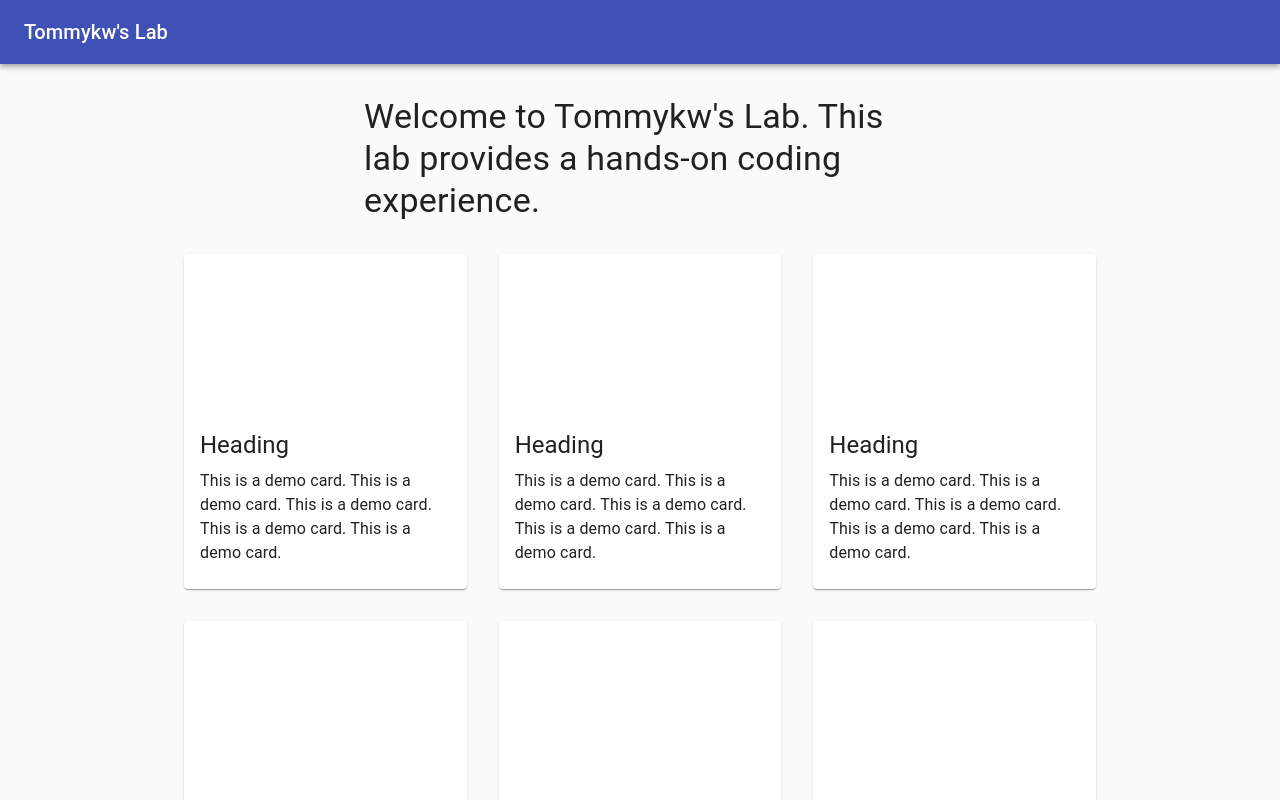
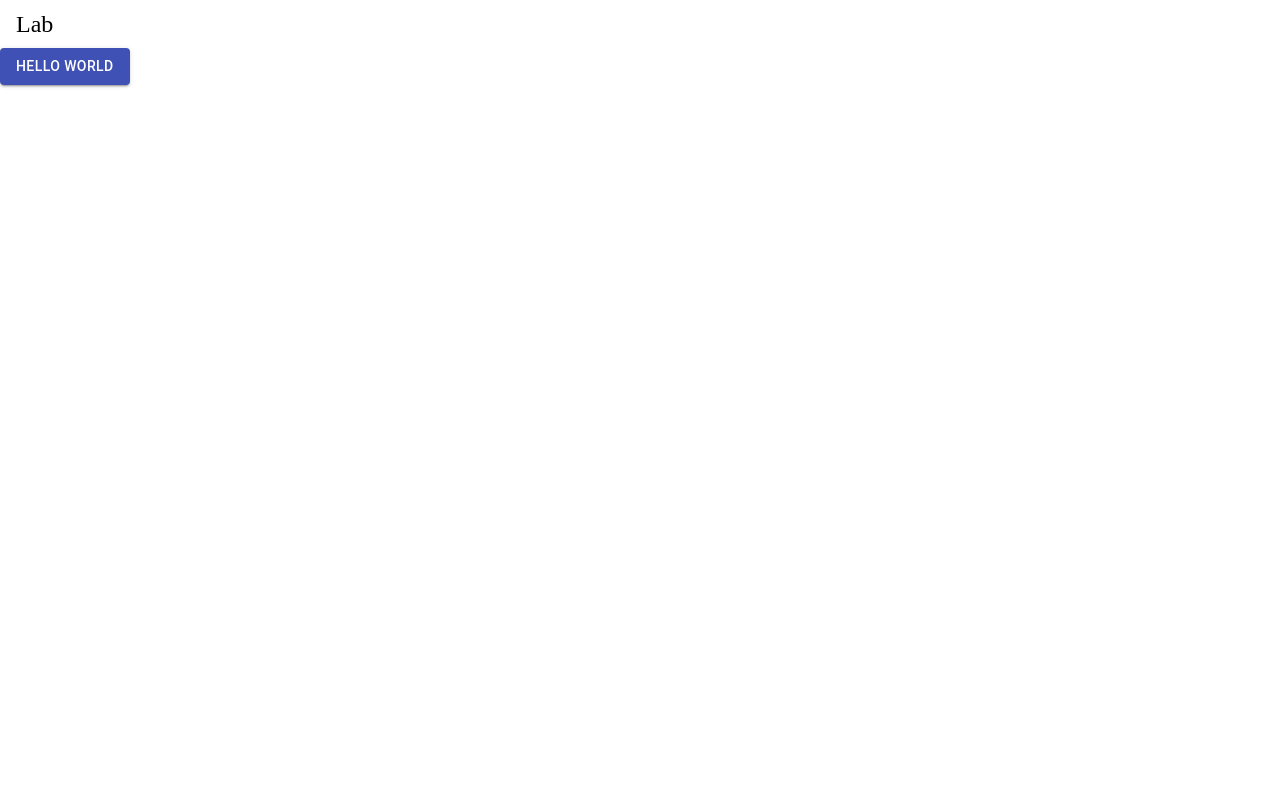
Before and after one commit to tommykw/lab, a React app: page /#/detail in a window 1280 px wide. Shown: the top 800 px of the page. Built offline with nearby package versions, Linux system fonts and the light colour scheme.

Commit message:
Transition from demos to detail screen

```diff
--- a/src/components/CardLayout.tsx
+++ b/src/components/CardLayout.tsx
@@ -1,5 +1,7 @@
 import { makeStyles, Typography, Grid, CardMedia, CardContent, Card } from "@material-ui/core"
 import * as React from "react"
+import { Link } from "react-router-dom"
+import styled from 'styled-components'
 
 const useStyles = makeStyles((theme) => ({
     icon: {
@@ -33,6 +35,11 @@ const useStyles = makeStyles((theme) => ({
     },
 }))
 
+const StyledLink = styled(Link)`
+  text-decoration: none;
+  color: inherit;
+`
+
 const cards = [1,2,3,4,5,6,7,8,9]
 
 export const CardLayout: React.FC = () => {
@@ -44,6 +51,7 @@ export const CardLayout: React.FC = () => {
             {cards.map((card) => (
               <Grid item key={card} xs={12} sm={6} md={4}>
                 <Card>
+                  <StyledLink to="/detail">
                   <CardMedia
                     className={classes.cardMedia}
                     image=""
@@ -57,6 +65,8 @@ export const CardLayout: React.FC = () => {
                       This is a demo card. This is a demo card. This is a demo card. This is a demo card. This is a demo card.
                     </Typography>
                   </CardContent>
+
+                  </StyledLink>
                 </Card>
               </Grid>
             ))}
--- a/src/index.tsx
+++ b/src/index.tsx
@@ -1,48 +1,26 @@
 import * as React from 'react'
 import { render } from 'react-dom'
-import { ThemeProvider } from 'styled-components'
-import Theme from './components/Theme'
-import CardLayout from './components/CardLayout'
-import { CssBaseline, Container, Typography, Box, AppBar, Toolbar } from '@material-ui/core'
-import { Copyright } from './components/Copyright'
+import { Route, HashRouter as Router, Switch, Redirect } from 'react-router-dom'
+import { DemoDetail } from './pages/demo_detail'
+import { Demos } from './pages/demos'
 
 const Main = (
   <>
-    <ThemeProvider theme={Theme}>
-      <CssBaseline />
-      <AppBar position="relative">
-        <Toolbar>
-          <Typography variant="h6" color="inherit" noWrap>
-            {"Tommykw's Lab"}
-          </Typography>
-        </Toolbar>
-      </AppBar>
-      <Container maxWidth="sm">
-        <Box my={4}>
-          <Typography variant="h4" component="h1" gutterBottom>
-            {"Welcome to Tommykw's Lab. This lab provides a hands-on coding experience."}
-          </Typography>
-        </Box>
-      </Container>
-      <Container maxWidth="md">
-        <Box my={4}>
-          <CardLayout/>
-        </Box>
-        <Box my={4}>
-          <Copyright />
-        </Box>
-      </Container>
-    </ThemeProvider>
-
-    {/* <Router>
-       <Route exact path="/demos">
-         <Demos />
-       </Route>
-       <Route exact path="/demo/1">
-         <h1>Demo</h1>
-       </Route>
-       <Redirect to="/demos" path="*" />
-     </Router> */}
+    <Router>
+      <Switch>
+        <Route exact path="/demos">
+          <Demos>
+            aaaaaaaaaa
+          </Demos>
+        </Route>
+        <Route exact path="/detail">
+          <DemoDetail>
+            jkfdajfkladsfjkdasl
+            </DemoDetail>
+        </Route>
+        <Redirect to="/demos" path="*" />
+      </Switch>
+    </Router>
   </>
 )
 
--- /dev/null
+++ b/src/pages/demo_detail.tsx
@@ -0,0 +1,37 @@
+import * as React from "react"
+import Button from '@material-ui/core/Button'
+import styled from 'styled-components'
+
+const Header = styled.header`
+  font-size: 1.5rem;
+  height: 2rem;
+  left: 0;
+  line-height: 2rem;
+  padding: 0.5rem 1rem;
+  position: fixed;
+  right: 0;
+  top: 0;
+`
+
+const Wrapper = styled.div`
+  bottom: 0;
+  left: 0;
+  position: fixed;
+  right: 0;
+  top: 3rem;
+`
+
+export const DemoDetail: React.FC = () => {
+    return (
+      <>
+        <Header>
+          Lab
+        </Header>
+        <Wrapper>
+          <Button variant="contained" color="primary">
+            Hello World
+          </Button>
+        </Wrapper>
+      </>
+    )
+  }
--- a/src/pages/demos.tsx
+++ b/src/pages/demos.tsx
@@ -1,37 +1,38 @@
 import * as React from 'react'
-import Button from '@material-ui/core/Button'
-import styled from 'styled-components'
-
-const Header = styled.header`
-  font-size: 1.5rem;
-  height: 2rem;
-  left: 0;
-  line-height: 2rem;
-  padding: 0.5rem 1rem;
-  position: fixed;
-  right: 0;
-  top: 0;
-`
-
-const Wrapper = styled.div`
-  bottom: 0;
-  left: 0;
-  position: fixed;
-  right: 0;
-  top: 3rem;
-`
+import { ThemeProvider } from 'styled-components'
+import Theme from '../components/Theme'
+import CardLayout from '../components/CardLayout'
+import { CssBaseline, Container, Typography, Box, AppBar, Toolbar } from '@material-ui/core'
+import { Copyright } from '../components/Copyright'
 
 export const Demos: React.FC = () => {
   return (
     <>
-      <Header>
-        Lab
-      </Header>
-      <Wrapper>
-        <Button variant="contained" color="primary">
-          Hello World
-        </Button>
-      </Wrapper>
+    <ThemeProvider theme={Theme}>
+      <CssBaseline />
+      <AppBar position="relative">
+        <Toolbar>
+          <Typography variant="h6" color="inherit" noWrap>
+            {"Tommykw's Lab"}
+          </Typography>
+        </Toolbar>
+      </AppBar>
+      <Container maxWidth="sm">
+        <Box my={4}>
+          <Typography variant="h4" component="h1" gutterBottom>
+            {"Welcome to Tommykw's Lab. This lab provides a hands-on coding experience."}
+          </Typography>
+        </Box>
+      </Container>
+      <Container maxWidth="md">
+        <Box my={4}>
+          <CardLayout/>
+        </Box>
+        <Box my={4}>
+          <Copyright />
+        </Box>
+      </Container>
+    </ThemeProvider>
     </>
   )
 }
```
Also changed, not shown: package.json (+5 -4 lines), .eslintrc.js, 1 other file (tests, documents, lock files or other folders).
